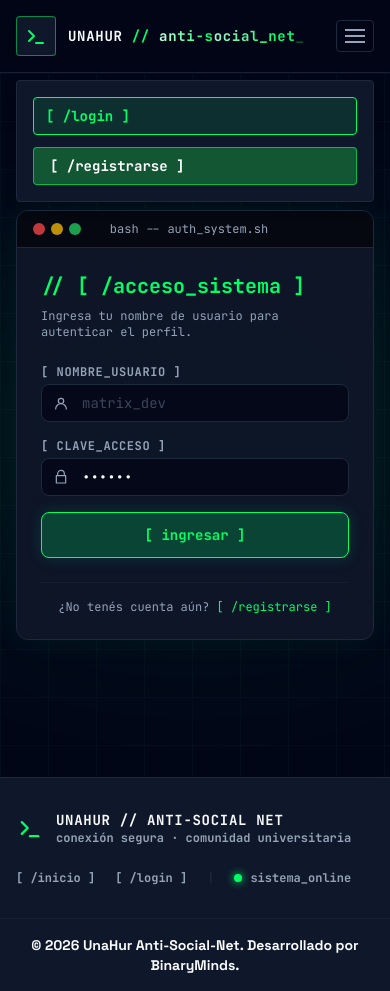
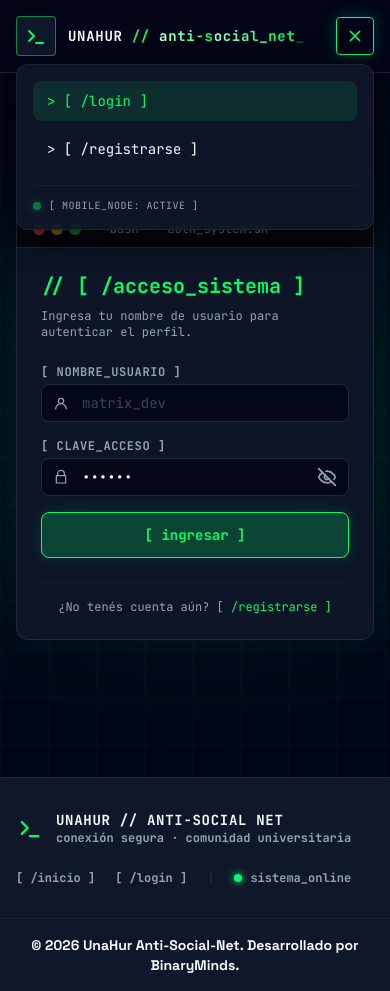
Before and after one commit to BinaryMinds2/unahur-antisocial-net, a React (Vite) app: page /login in a window 390 px wide. Both pictures are taken after a click on the button 355 px from the left and 36 px from the top of the page. Built offline with nearby package versions, Linux system fonts and the light colour scheme; no server answers.

Commit message:
Actualizé formulario de comentarios, el menú de navegacion mobile y toggle de contraseña

```diff
--- a/src/components/FormInput.tsx
+++ b/src/components/FormInput.tsx
@@ -4,6 +4,7 @@ interface FormInputProps extends InputHTMLAttributes<HTMLInputElement> {
   label: string
   error?: string
   icon?: ReactNode
+  rightElement?: ReactNode
 }
 
 export default function FormInput({
@@ -12,6 +13,7 @@ export default function FormInput({
   id,
   className = '',
   icon,
+  rightElement,
   ...props
 }: FormInputProps) {
   return (
@@ -32,11 +34,12 @@ export default function FormInput({
           id={id}
           className={`w-full rounded-lg border border-matrix-border bg-matrix-bg/80 ${
             icon ? 'pl-10' : 'px-3'
-          } px-3 py-2 font-mono text-sm text-matrix-text placeholder-matrix-muted/40 transition-all focus:border-matrix-accent focus:outline-none focus:ring-1 focus:ring-matrix-accent focus:shadow-[0_0_15px_rgba(16,185,129,0.25)] ${
+          } ${rightElement ? 'pr-10' : ''} px-3 py-2 font-mono text-sm text-matrix-text placeholder-matrix-muted/40 transition-all focus:border-matrix-accent focus:outline-none focus:ring-1 focus:ring-matrix-accent focus:shadow-[0_0_15px_rgba(16,185,129,0.25)] ${
             error ? 'border-red-500/80 focus:border-red-500 focus:ring-red-500/30' : ''
           } ${className}`}
           {...props}
         />
+        {rightElement}
       </div>
       {error && (
         <span className="block font-mono text-xs text-red-400">
--- a/src/components/Navbar.tsx
+++ b/src/components/Navbar.tsx
@@ -1,4 +1,4 @@
-import { motion } from 'framer-motion'
+import { AnimatePresence, motion } from 'motion/react'
 import { useCallback, useEffect, useRef, useState } from 'react'
 import { Link, NavLink } from 'react-router-dom'
 import { useAuth } from '../context/useAuth'
@@ -12,9 +12,7 @@ function HackerTextWave() {
   const intervalRef = useRef<ReturnType<typeof setInterval> | null>(null)
 
   const scramble = useCallback(() => {
-    if (intervalRef.current) {
-      clearInterval(intervalRef.current)
-    }
+    if (intervalRef.current) clearInterval(intervalRef.current)
 
     let iteration = 0
     intervalRef.current = setInterval(() => {
@@ -40,11 +38,8 @@ function HackerTextWave() {
 
   useEffect(() => {
     scramble()
-
     return () => {
-      if (intervalRef.current) {
-        clearInterval(intervalRef.current)
-      }
+      if (intervalRef.current) clearInterval(intervalRef.current)
     }
   }, [scramble])
 
@@ -76,22 +71,77 @@ const navLinkClass = ({ isActive }: { isActive: boolean }) =>
       : 'border-transparent text-matrix-muted hover:border-matrix-accent-hover hover:text-matrix-accent-hover'
   }`
 
-// Estilo exclusivo para destacar el CTA de registro manteniendo la onda terminal
+const mobileNavLinkClass = ({ isActive }: { isActive: boolean }) =>
+  `flex items-center gap-2 rounded-lg border-l-2 border-transparent px-3 py-2.5 font-mono text-sm transition-all duration-200 hover:border-matrix-accent hover:bg-matrix-accent/10 hover:text-matrix-accent focus-visible:outline-none focus-visible:ring-1 focus-visible:ring-matrix-accent ${
+    isActive ? 'border-matrix-accent bg-matrix-accent/10 text-matrix-accent' : 'text-matrix-text'
+  }`
+
 const registerLinkClass = ({ isActive }: { isActive: boolean }) =>
   `rounded border border-matrix-accent/60 bg-green-700/60 px-4 py-2 font-mono font-bold text-sm text-white transition-all shadow-sm hover:bg-green-600 hover:shadow-[0_0_15px_rgba(0,204,82,0.5)] focus-visible:outline-none focus-visible:ring-2 focus-visible:ring-matrix-accent focus-visible:ring-offset-2 focus-visible:ring-offset-matrix-bg ${
     isActive ? 'ring-2 ring-matrix-accent' : ''
   }`
 
+function NavigationItems({
+  mobile,
+  user,
+  closeMenu,
+  logout,
+}: {
+  mobile: boolean
+  user: { nickName: string } | null
+  closeMenu: () => void
+  logout: () => void
+}) {
+  const linkClass = mobile ? mobileNavLinkClass : navLinkClass
+
+  return (
+    <>
+      {user ? (
+        <>
+          <NavLink to="/create-post" className={linkClass} onClick={closeMenu}>
+            {mobile && '> '}[ +publicar ]
+          </NavLink>
+          <NavLink to="/profile" className={linkClass} onClick={closeMenu}>
+            {mobile && '> '}[ @{user.nickName} ]
+          </NavLink>
+          <button
+            type="button"
+            onClick={() => {
+              closeMenu()
+              logout()
+            }}
+            className={mobile ? mobileNavLinkClass({ isActive: false }) : navLinkClass({ isActive: false })}
+          >
+            {mobile && '> '}[ /salir ]
+          </button>
+        </>
+      ) : (
+        <>
+          <NavLink to="/login" className={linkClass} onClick={closeMenu}>
+            {mobile && '> '}[ /login ]
+          </NavLink>
+          <NavLink
+            to="/register"
+            className={mobile ? mobileNavLinkClass : registerLinkClass}
+            onClick={closeMenu}
+          >
+            {mobile && '> '}[ /registrarse ]
+          </NavLink>
+        </>
+      )}
+    </>
+  )
+}
+
 export default function Navbar() {
   const { user, logout } = useAuth()
-  const [isMenuOpen, setIsMenuOpen] = useState(false)
-
-  const closeMenu = () => setIsMenuOpen(false)
+  const [isOpen, setIsOpen] = useState(false)
+  const closeMenu = () => setIsOpen(false)
 
   return (
     <header className="sticky top-0 z-50 border-b border-matrix-border/80 bg-matrix-bg/85 backdrop-blur-md">
       <nav className="py-4" aria-label="Navegación principal">
-        <div className="relative max-w-6xl mx-auto px-4 sm:px-6 flex items-center justify-between">
+        <div className="relative mx-auto flex max-w-6xl items-center justify-between px-4 sm:px-6">
           <Link
             to="/"
             className="group flex items-center gap-3 font-mono font-bold text-matrix-text transition-all hover:text-matrix-accent-hover hover:drop-shadow-[0_0_8px_rgba(0,204,82,0.45)] focus-visible:outline-none focus-visible:ring-2 focus-visible:ring-matrix-accent focus-visible:ring-offset-2 focus-visible:ring-offset-matrix-bg"
@@ -110,57 +160,53 @@ export default function Navbar() {
 
           <button
             type="button"
-            className="rounded border border-matrix-border p-2 font-bold text-matrix-muted transition-all hover:border-matrix-accent-hover hover:text-matrix-accent-hover hover:shadow-[0_0_10px_rgba(0,204,82,0.35)] focus-visible:outline-none focus-visible:ring-2 focus-visible:ring-matrix-accent focus-visible:ring-offset-2 focus-visible:ring-offset-matrix-bg md:hidden"
-            aria-label="Abrir menú de navegación"
-            aria-expanded={isMenuOpen}
-            onClick={() => setIsMenuOpen((isOpen) => !isOpen)}
+            className={`rounded border p-2 font-bold transition-all focus-visible:outline-none focus-visible:ring-2 focus-visible:ring-matrix-accent focus-visible:ring-offset-2 focus-visible:ring-offset-matrix-bg md:hidden ${
+              isOpen
+                ? 'border-matrix-accent text-matrix-accent shadow-[0_0_15px_rgba(16,185,129,0.3)]'
+                : 'border-matrix-border text-matrix-muted hover:border-matrix-accent-hover hover:text-matrix-accent-hover hover:shadow-[0_0_10px_rgba(0,204,82,0.35)]'
+            }`}
+            aria-label={isOpen ? 'Cerrar menú de navegación' : 'Abrir menú de navegación'}
+            aria-expanded={isOpen}
+            onClick={() => setIsOpen((open) => !open)}
           >
-            <span className="block h-0.5 w-5 bg-current" />
-            <span className="my-1 block h-0.5 w-5 bg-current" />
-            <span className="block h-0.5 w-5 bg-current" />
+            {isOpen ? (
+              <svg className="h-5 w-5" viewBox="0 0 24 24" fill="none" stroke="currentColor" strokeWidth="2" aria-hidden="true">
+                <path d="M6 6l12 12M18 6L6 18" />
+              </svg>
+            ) : (
+              <svg className="h-5 w-5" viewBox="0 0 24 24" fill="none" stroke="currentColor" strokeWidth="2" aria-hidden="true">
+                <path d="M4 6h16M4 12h16M4 18h16" />
+              </svg>
+            )}
           </button>
 
-          <div
-            className={`${isMenuOpen ? 'flex' : 'hidden'} absolute left-4 right-4 top-16 flex-col gap-3 rounded border border-matrix-border bg-matrix-card p-4 shadow-lg md:static md:flex md:flex-row md:items-center md:border-0 md:bg-transparent md:p-0 md:shadow-none`}
-          >
-            {/*
-            <NavLink to="/" end className={navLinkClass} onClick={closeMenu}>
-              [ /inicio ]
-            </NavLink>
-            */}
+          <div className="hidden items-center gap-3 md:flex">
+            <NavigationItems mobile={false} user={user} closeMenu={closeMenu} logout={logout} />
+          </div>
 
-            {user ? (
-              <>
-                <NavLink to="/create-post" className={navLinkClass} onClick={closeMenu}>
-                  [ +publicar ]
-                </NavLink>
-                <NavLink to="/profile" className={navLinkClass} onClick={closeMenu}>
-                  [ @{user.nickName} ]
-                </NavLink>
-                <button
-                  type="button"
-                  onClick={logout}
-                  className="rounded border border-matrix-border px-3 py-2 font-mono font-bold text-sm text-matrix-muted transition-all hover:border-red-400/60 hover:text-red-300 focus-visible:outline-none focus-visible:ring-2 focus-visible:ring-matrix-accent focus-visible:ring-offset-2 focus-visible:ring-offset-matrix-bg"
-                >
-                  [ /salir ]
-                </button>
-              </>
-            ) : (
-              <>
-                <NavLink to="/login" className={navLinkClass} onClick={closeMenu}>
-                  [ /login ]
-                </NavLink>
-
-                <NavLink
-                  to="/register"
-                  className={registerLinkClass}
-                  onClick={closeMenu}
-                >
-                  [ /registrarse ]
-                </NavLink>
-              </>
+          <AnimatePresence>
+            {isOpen && (
+              <motion.div
+                initial={{ opacity: 0, y: -10 }}
+                animate={{ opacity: 1, y: 0 }}
+                exit={{ opacity: 0, y: -10 }}
+                className="absolute left-0 right-0 top-full z-50 mx-4 mt-2 rounded-xl border border-matrix-border/80 bg-matrix-card/95 p-4 shadow-[0_10px_30px_rgba(0,0,0,0.8)] backdrop-blur-xl md:hidden"
+              >
+                <div className="flex flex-col gap-2">
+                  <NavigationItems mobile user={user} closeMenu={closeMenu} logout={logout} />
+                </div>
+                <div className="mt-4 flex items-center gap-2 border-t border-matrix-border/50 pt-3 font-mono text-[10px] tracking-wider text-matrix-muted">
+                  <motion.span
+                    aria-hidden="true"
+                    animate={{ opacity: [0.35, 1, 0.35] }}
+                    transition={{ repeat: Infinity, duration: 1.5 }}
+                    className="h-2 w-2 rounded-full bg-matrix-accent shadow-[0_0_8px_rgba(16,185,129,0.8)]"
+                  />
+                  [ MOBILE_NODE: ACTIVE ]
+                </div>
+              </motion.div>
             )}
-          </div>
+          </AnimatePresence>
         </div>
       </nav>
     </header>
--- /dev/null
+++ b/src/components/PasswordVisibilityToggle.tsx
@@ -0,0 +1,62 @@
+import type { ReactNode } from 'react'
+
+interface PasswordVisibilityToggleProps {
+  isVisible: boolean
+  onToggle: () => void
+}
+
+function EyeIcon({ className = 'h-5 w-5' }: { className?: string }): ReactNode {
+  return (
+    <svg
+      xmlns="http://www.w3.org/2000/svg"
+      viewBox="0 0 24 24"
+      fill="none"
+      stroke="currentColor"
+      strokeWidth="2"
+      strokeLinecap="round"
+      strokeLinejoin="round"
+      className={className}
+      aria-hidden="true"
+    >
+      <path d="M2 12s3-7 10-7 10 7 10 7-3 7-10 7-10-7-10-7z" />
+      <circle cx="12" cy="12" r="3" />
+    </svg>
+  )
+}
+
+function EyeOffIcon({ className = 'h-5 w-5' }: { className?: string }): ReactNode {
+  return (
+    <svg
+      xmlns="http://www.w3.org/2000/svg"
+      viewBox="0 0 24 24"
+      fill="none"
+      stroke="currentColor"
+      strokeWidth="2"
+      strokeLinecap="round"
+      strokeLinejoin="round"
+      className={className}
+      aria-hidden="true"
+    >
+      <path d="M9.88 9.88a3 3 0 1 0 4.24 4.24" />
+      <path d="M10.73 5.08A10.43 10.43 0 0 1 12 5c7 0 10 7 10 7a13.16 13.16 0 0 1-1.67 2.68" />
+      <path d="M6.61 6.61A13.52 13.52 0 0 0 2 12s3 7 10 7a9.74 9.74 0 0 0 5.39-1.61" />
+      <line x1="2" y1="2" x2="22" y2="22" />
+    </svg>
+  )
+}
+
+export default function PasswordVisibilityToggle({
+  isVisible,
+  onToggle,
+}: PasswordVisibilityToggleProps) {
+  return (
+    <button
+      type="button"
+      onClick={onToggle}
+      aria-label={isVisible ? 'Ocultar contraseña' : 'Mostrar contraseña'}
+      className="absolute right-3 top-1/2 -translate-y-1/2 cursor-pointer text-matrix-muted transition-colors hover:text-matrix-accent focus-visible:outline-none focus-visible:ring-1 focus-visible:ring-matrix-accent"
+    >
+      {isVisible ? <EyeIcon /> : <EyeOffIcon />}
+    </button>
+  )
+}
--- a/src/pages/Login.tsx
+++ b/src/pages/Login.tsx
@@ -3,6 +3,7 @@ import { Link, useNavigate } from 'react-router-dom'
 import FormInput from '../components/FormInput'
 import AuthTerminalLayout from '../components/AuthTerminalLayout'
 import AuthFieldIcon from '../components/AuthFieldIcon'
+import PasswordVisibilityToggle from '../components/PasswordVisibilityToggle'
 import { useAuth } from '../context/useAuth'
 import { getApiErrorMessage } from '../services/api'
 
@@ -12,6 +13,7 @@ export default function Login() {
 
   const [nickName, setNickName] = useState('')
   const [password, setPassword] = useState('123456')
+  const [showPassword, setShowPassword] = useState(false)
   const [error, setError] = useState('')
   const [loading, setLoading] = useState(false)
 
@@ -84,11 +86,17 @@ export default function Login() {
           <FormInput
             id="password"
             label="clave_acceso"
-            type="password"
+            type={showPassword ? 'text' : 'password'}
             placeholder="••••••••"
             value={password}
             onChange={(e) => setPassword(e.target.value)}
             icon={<AuthFieldIcon type="lock" />}
+            rightElement={
+              <PasswordVisibilityToggle
+                isVisible={showPassword}
+                onToggle={() => setShowPassword((isVisible) => !isVisible)}
+              />
+            }
             required
           />
 
--- a/src/pages/Register.tsx
+++ b/src/pages/Register.tsx
@@ -3,6 +3,7 @@ import { Link, useNavigate } from 'react-router-dom'
 import FormInput from '../components/FormInput'
 import AuthTerminalLayout from '../components/AuthTerminalLayout'
 import AuthFieldIcon from '../components/AuthFieldIcon'
+import PasswordVisibilityToggle from '../components/PasswordVisibilityToggle'
 import { useAuth } from '../context/useAuth'
 import { getApiErrorMessage } from '../services/api'
 
@@ -14,6 +15,7 @@ export default function Register() {
   const [email, setEmail] = useState('')
   const [error, setError] = useState('')
   const [loading, setLoading] = useState(false)
+  const [showPassword, setShowPassword] = useState(false)
 
   const handleSubmit = async (e: React.FormEvent) => {
     e.preventDefault()
@@ -81,11 +83,17 @@ export default function Register() {
           <FormInput
             id="password"
             label="clave_acceso"
-            type="password"
+            type={showPassword ? 'text' : 'password'}
             placeholder="••••••••"
             value="123456"
             readOnly
             icon={<AuthFieldIcon type="lock" />}
+            rightElement={
+              <PasswordVisibilityToggle
+                isVisible={showPassword}
+                onToggle={() => setShowPassword((isVisible) => !isVisible)}
+              />
+            }
           />
 
           <button
```
Also changed, not shown: src/components/CommentForm.tsx (+54 -12 lines), src/components/CommentList.tsx (+9 -2 lines), src/pages/PostDetail.tsx (+8 -1 lines).
